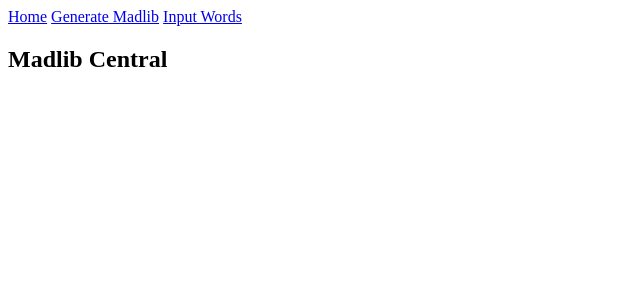
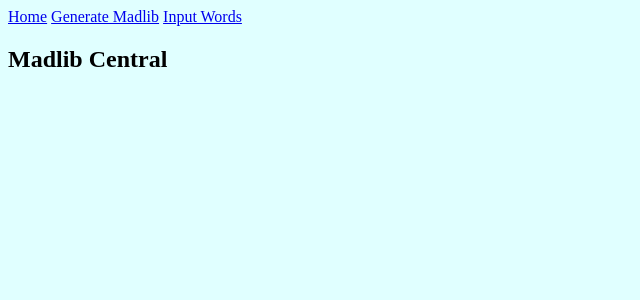
Before and after one commit to sheriffahmed/Madlib-Project, a React (Create React App) app: page / in a window 1280 px wide. Shown: the top 300 px of the page, without its empty margins (0-640 px from the left). Built offline with nearby package versions, Linux system fonts and the light colour scheme.

Commit message:
css test

```diff
--- a/public/index.html
+++ b/public/index.html
@@ -8,6 +8,7 @@
     manifest.json provides metadata used when your web app is added to the
     homescreen on Android. See https://developers.google.com/web/fundamentals/engage-and-retain/web-app-manifest/
   -->
+
   <link rel="manifest" href="%PUBLIC_URL%/manifest.json">
   <link rel="shortcut icon" href="%PUBLIC_URL%/favicon.ico">
   <!--
--- a/src/index.js
+++ b/src/index.js
@@ -3,6 +3,8 @@ import { render } from "react-dom";
 import { BrowserRouter } from "react-router-dom";
 import axios from "axios";
 import App from "./App";
+import "./styles.css";
+
 
 render(
   <BrowserRouter>
@@ -10,3 +12,7 @@ render(
   </BrowserRouter>,
   document.getElementById("root")
 );
+
+// export default styles;
+
+render(<BrowserRouter><App /></BrowserRouter>, document.getElementById('root'));
--- /dev/null
+++ b/src/styles.css
@@ -0,0 +1,3 @@
+body {
+  background-color: lightcyan;
+}
```
